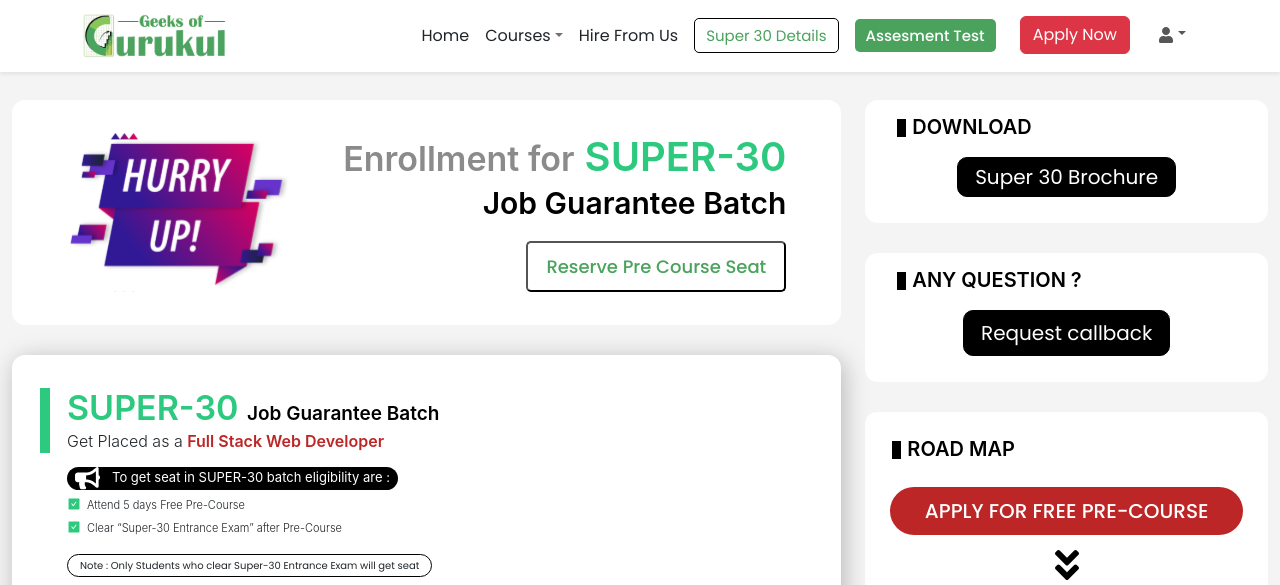
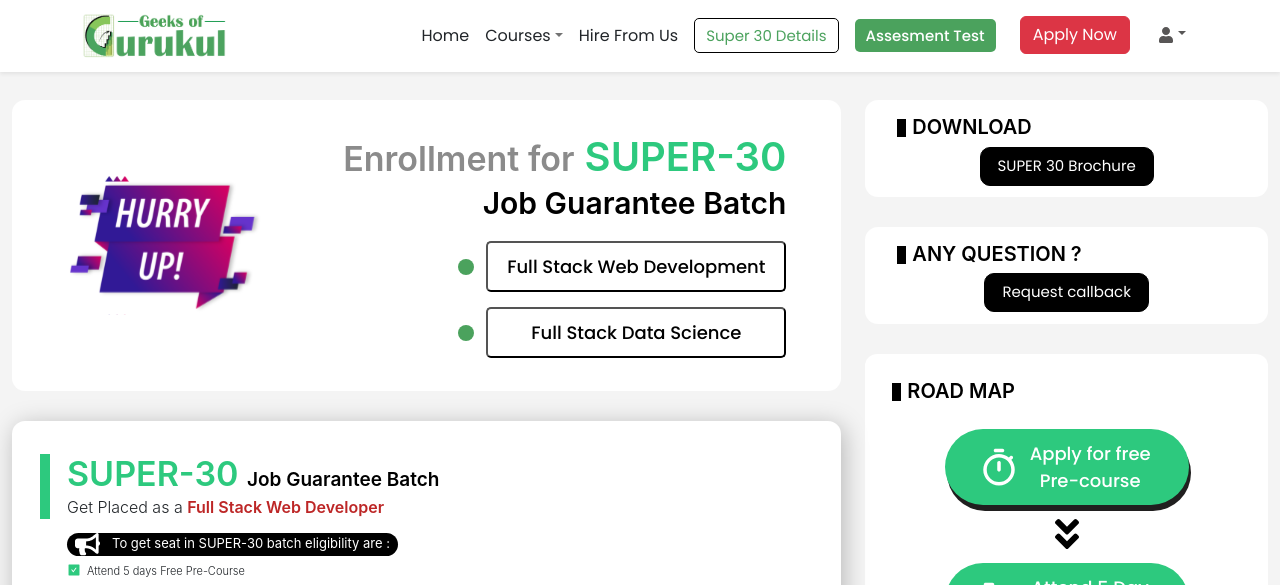
Before and after one commit to KhalidMimMuzahid/gog-main-react-app-client-side, a React (Create React App) app: page /super in a window 1280 px wide. Shown: the top 585 px of the page. Built offline with nearby package versions, Linux system fonts and the light colour scheme; no server answers; sample sign-in values are in the browser's storage.

Commit message:
Chat bot added

```diff
--- a/package.json
+++ b/package.json
@@ -5,11 +5,13 @@
   "homepage": "https://official.isacschool.com/",
   "dependencies": {
     "@fortawesome/fontawesome-free": "^6.3.0",
+    "@kommunicate/kommunicate-chatbot-plugin": "^0.0.6",
     "@tanstack/react-query": "^4.28.0",
     "@testing-library/jest-dom": "^5.16.5",
     "@testing-library/react": "^13.4.0",
     "@testing-library/user-event": "^13.5.0",
     "aos": "^3.0.0-beta.6",
+    "axios": "^1.3.5",
     "bootstrap": "^5.2.3",
     "firebase": "^9.18.0",
     "lottie-web": "^5.10.2",
--- a/src/App.js
+++ b/src/App.js
@@ -3,12 +3,14 @@ import './App.css';
 import { router } from './routes/Routes';
 import 'bootstrap/dist/css/bootstrap.min.css';
 import { Toaster } from 'react-hot-toast';
+import KommunicateChat from './components/chat/Chat';
 
 function App() {
   return (
     <div>
       <RouterProvider router={router}></RouterProvider>
       <Toaster />
+      {/* <KommunicateChat/> */}
     </div>
   );
 }
--- /dev/null
+++ b/src/components/chat/Chat.jsx
@@ -0,0 +1,26 @@
+import React from "react";
+import { useEffect } from "react";
+
+function KommunicateChat () {
+  useEffect(() => {
+    (function(d, m) {
+      var kommunicateSettings = {
+        appId: "2f7cded80fa2a579320aa395e00a3167e",
+        popupWidget: true,
+        automaticChatOpenOnNavigation: true,
+      };
+      var s = document.createElement("script");
+      s.type = "text/javascript";
+      s.async = true;
+      s.src = "https://widget.kommunicate.io/v2/kommunicate.app";
+      var h = document.getElementsByTagName("head")[0];
+      h.appendChild(s);
+      window.kommunicate = m;
+      m._globals = kommunicateSettings;
+    })(document, window.kommunicate || {});
+  }, []);
+
+  return <div></div>;
+};
+
+export default KommunicateChat;
--- a/src/pages/DasBoard/Super.css
+++ b/src/pages/DasBoard/Super.css
@@ -229,7 +229,7 @@ p.upcomeing {
     font-style: normal;
     font-weight: 500;
     font-size: 18px;
-    color: #4BA25D;
+    /* color: #4BA25D; */
     background: white;
     padding: 10px 18px;
     border-radius: 5px;
@@ -240,15 +240,36 @@ p.upcomeing {
 .super-text {
     text-align: end;
 }
+.reserve_pre_cources_button button {
+    width: 300px;
+    position: relative;
+}
+
 
 .super-banner {
     max-width: 225px;
 
 }
+.reserve_pre_cources_button{
+    /* display: flex; */
+    flex-direction: column;
 
-/* .Super30Brochere {
-    color: black !important;
-} */
+}
+.reserve_pre_cources_button button:after {
+    position: absolute;
+    content: "";
+    background: #4BA25D;
+    width: 16px;
+    height: 16px;
+    border-radius: 50%;
+    left: -30px;
+    top: 50%;
+    margin-top: -8px;
+}
+
+.Super30Brochere {
+    margin-top: 1px !important;
+}
 
 .sm {
     display: inline-block;
@@ -282,6 +303,7 @@ h2.next-batch {
     padding: 15px 30px;
     text-align: center;
     border-radius: 13px;
+    height: 97px;
 }
 
 .question-area h1 {
@@ -295,11 +317,11 @@ h2.next-batch {
 .question-area button {
     text-align: center;
     color: white;
-    font-size: 20px;
+    font-size: 15px;
     border-radius: 10px;
     /* font-weight: bold; */
     padding: 7px 17px;
-    margin: 11px;
+    margin: 0px;
     border: 1px solid black;
     background: black;
 }
@@ -363,7 +385,7 @@ p.free-apply {
     text-align: center;
     text-transform: uppercase;
     color: #FFFFFF;
-    background: #BD2626;
+    background: #2DC97E;
     border-radius: 46px;
     padding: 9px 20px;
     margin-bottom: 1px;
@@ -836,6 +858,9 @@ span.right.lest2 {
 
 @media (min-width: 100px) and (max-width: 421.98px) {
 
+    .top-div{
+        margin-top: 30px;
+    }
     .super-title {
         display: none;
     }
--- a/src/pages/DasBoard/Super.js
+++ b/src/pages/DasBoard/Super.js
@@ -51,7 +51,10 @@ const Super = () => {
                                             <div className="super-text">
                                                 <h1 style={{fontSize:"40px", fontFamily: "Inter", fontWeight: "600"}}> <span>Enrollment for</span>   SUPER-30 </h1>
                                                 <p>Job Guarantee Batch</p>
-                                                <button>Reserve Pre Course Seat</button>
+                                                <div className="reserve_pre_cources_button">
+                                                     <button>Full Stack Web Development</button>
+                                                    <button>Full Stack Data Science</button>
+                                                </div>
                                             </div>
                                         </div>
 
@@ -168,15 +171,13 @@ const Super = () => {
 
                         </div>
                         <div className="col-xl-4 col-lg-12">
-                            <div>
+                            <div className='top-div'>
 
-                                <div>
-                                    <h2  className='question-area text-center'>
+                                <div className='question-area text-center '>
                                     <div className='road-title'>
                                         <h1>DOWNLOAD</h1>
                                     </div>
-                                        <button className='super-text Super30Brochere'>Super 30 Brochure</button>
-                                    </h2>
+                                    <button className='super-text Super30Brochere'>SUPER 30 Brochure</button>
                                 </div>
                                 <div className="question-area ">
                                     <div className='road-title'>
@@ -190,9 +191,14 @@ const Super = () => {
                                 <div className="road-title road-map-paddeing-bottom">
                                     <h1>ROAD MAP</h1>
                                 </div>
-                                <p className='free-apply'>
+                                {/* <p className='free-apply'>
                                     Apply for free Pre-course
-                                </p>
+                                </p> */}
+                                <div className="single-btu">
+                                        <img src={road} alt="" />
+                                        <p>Apply for free<br />
+                                        Pre-course</p>
+                                    </div>
                                 <div className="road-btu">
                                     <img className='arrowimg' src={arrowroad} alt="" />
                                     <div className="single-btu">
--- a/src/pages/home/Home.jsx
+++ b/src/pages/home/Home.jsx
@@ -5,6 +5,8 @@ import Brands from '../../components/Brands/Brands';
 import OurProgram from '../../components/ourProgram/OurProgram';
 import Team from '../../components/Team/Team';
 import ScrollToTop from 'react-scroll-to-top';
+
+
 // import WhatsAppMessage from '../../components/whatsApp/WhatsAppMessage';
 
 const Home = () => {
@@ -16,8 +18,10 @@ const Home = () => {
             <Brands></Brands>
             <Team></Team>
             <Accordions></Accordions>
-            <ScrollToTop color='#4CA358' style={{borderRadius: "50%", fontWeight:"bold", zIndex:"12"}}/>
+            <ScrollToTop color='#4CA358' style={{borderRadius: "50%", left:"40px", fontWeight:"bold", zIndex:"12", marginTop: "15vh"}}/>
             {/* <WhatsAppMessage/> */}
+            {/* <ChatBot/> */}
+
         </div>
     );
 };
```
Also changed, not shown: src/components/chatBot/ChatBot.jsx (deleted, +0 -52 lines), 2 other files (tests, documents, lock files or other folders).
